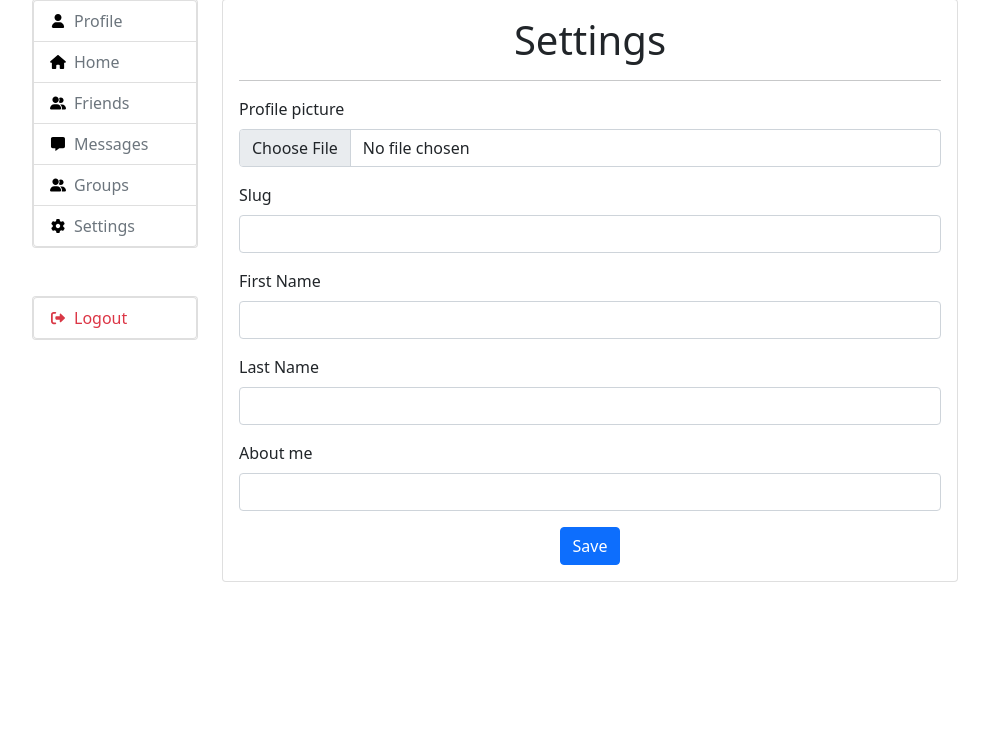
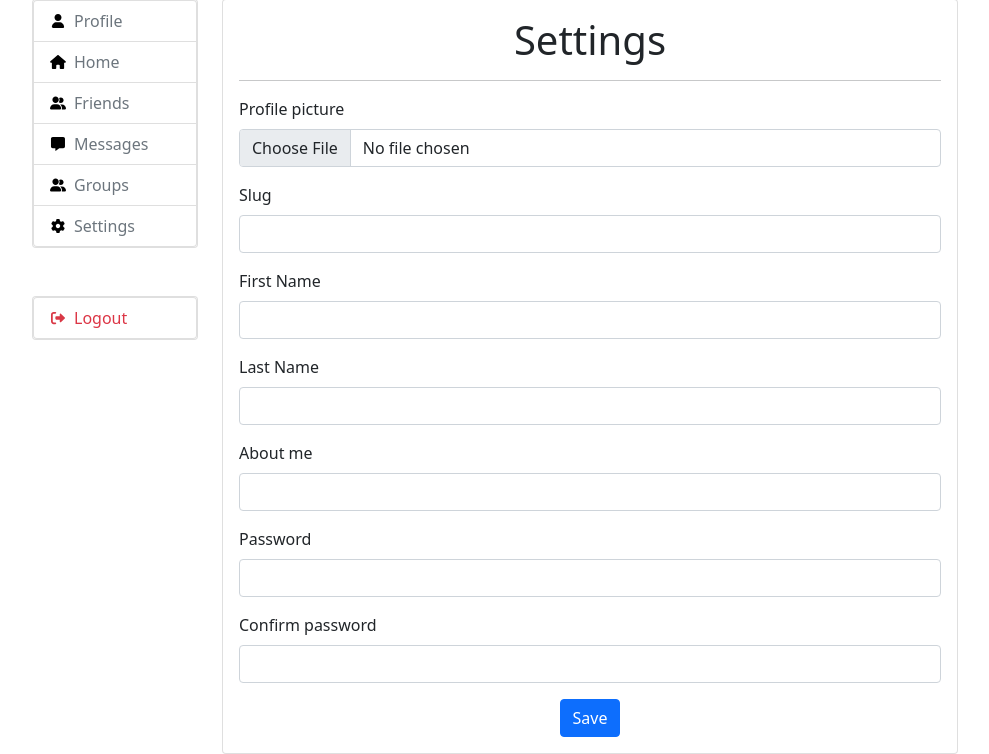
Before and after one commit to nrrnie/AituNetwork-2, a Flask app: page /users/settings in a window 1280 px wide. Shown: the part 49-803 px from the top of the page, without its empty margins (50-1039 px from the left). Before the commit the page ends 631 px from the top, so only its background shows below. Run offline with Flask 2, Linux system fonts and the light colour scheme; the visitor is signed in with stand-in values (Sample User, id 1); parts of the project's set-up code (start-up, migrations or seed data) failed here and were passed over.

Commit message:
feat: change password in settings

```diff
--- a/aituNetwork/users/routes.py
+++ b/aituNetwork/users/routes.py
@@ -1,5 +1,6 @@
 from flask import request, render_template, session
 from flask import redirect, url_for, flash
+from passlib.hash import sha256_crypt
 from aituNetwork.users import users
 from aituNetwork.models import Users, ProfilePictures, Friends, Posts
 from aituNetwork import db
@@ -44,12 +45,19 @@ def settings():
     first_name = request.form.get('first-name')
     last_name = request.form.get('last-name')
     about_me = request.form.get('about-me')
+    password = request.form.get('password')
+    password_confirm = request.form.get('password-confirm')
+
+    if password != password_confirm:
+        flash('Passwords does not match')
+        return redirect(url_for('users.settings'))
 
     if Users.is_slug_taken(slug) and slug != session['user'].slug:
         flash('Slug is already taken.', 'danger')
         return redirect(url_for('users.settings'))
 
-    update_info = dict(slug=slug, first_name=first_name, last_name=last_name, about_me=about_me)
+    update_info = dict(slug=slug, first_name=first_name, last_name=last_name, about_me=about_me,
+                       password=sha256_crypt.hash(password))
     Users.update_user_info(session['user'].id, update_info)
 
     session['user'] = Users.query.get(session['user'].id)
--- a/aituNetwork/users/templates/settings.html
+++ b/aituNetwork/users/templates/settings.html
@@ -17,7 +17,8 @@
                         <form method="POST" enctype="multipart/form-data">
                             <div class=" mb-3">
                                 <label for="profile-picture-input" class="form-label">Profile picture</label>
-                                <input type="file" class="form-control" id="profile-picture-input" name="profile-picture">
+                                <input type="file" class="form-control" id="profile-picture-input"
+                                       name="profile-picture">
                             </div>
                             <div class="mb-3">
                                 <label for="slug-input" class="form-label">Slug</label>
@@ -39,6 +40,15 @@
                                 <input type="text" class="form-control" id="about-me-input" name="about-me"
                                        value="{{ user.about_me }}" required>
                             </div>
+                            <div class="mb-3">
+                                <label for="password-input" class="form-label">Password</label>
+                                <input type="password" class="form-control" id="password-input" minlength="8" name="password" required>
+                            </div>
+                            <div class="mb-3">
+                                <label for="password-confirm-input" class="form-label">Confirm password</label>
+                                <input type="password" class="form-control" id="password-confirm-input" minlength="8" name="password-confirm" required>
+                            </div>
+
                             <div class="d-grid">
                                 <button type="submit" class="btn btn-primary m-auto">Save</button>
                             </div>
```
